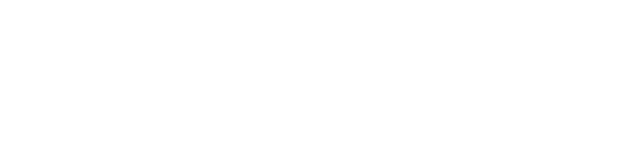
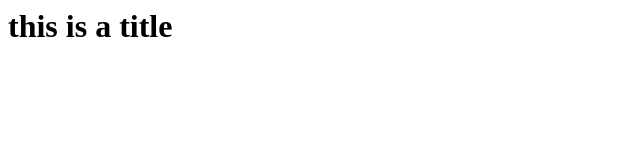
Before and after one commit to mouhebmhd/myportfolio, a plain HTML site: page index.html in a window 1280 px wide. Shown: the whole page, without its empty margins (0-640 px from the left). Drawn offline with Linux system fonts and the light colour scheme.

Commit message:
adding a title , modifying the body

```diff
--- a/index.html
+++ b/index.html
@@ -3,7 +3,7 @@
     <meta charset="UTF-8">
     <meta name="viewport" content="width=device-width, initial-scale=1.0">
 </head>
-<body>
-
+<body class="body">
+    <h1>this is a title</h1>
 </body>
 </html>
```
